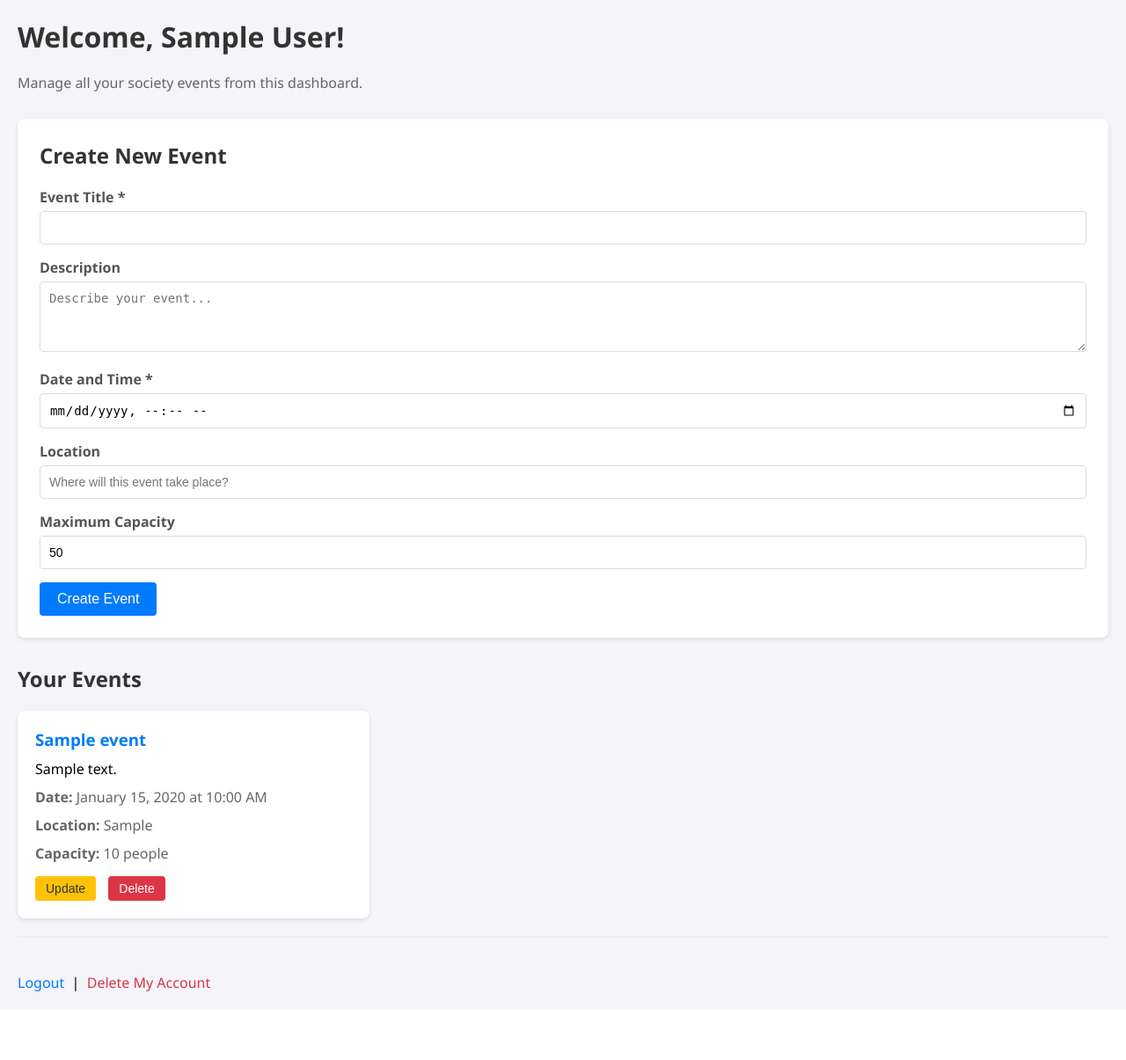
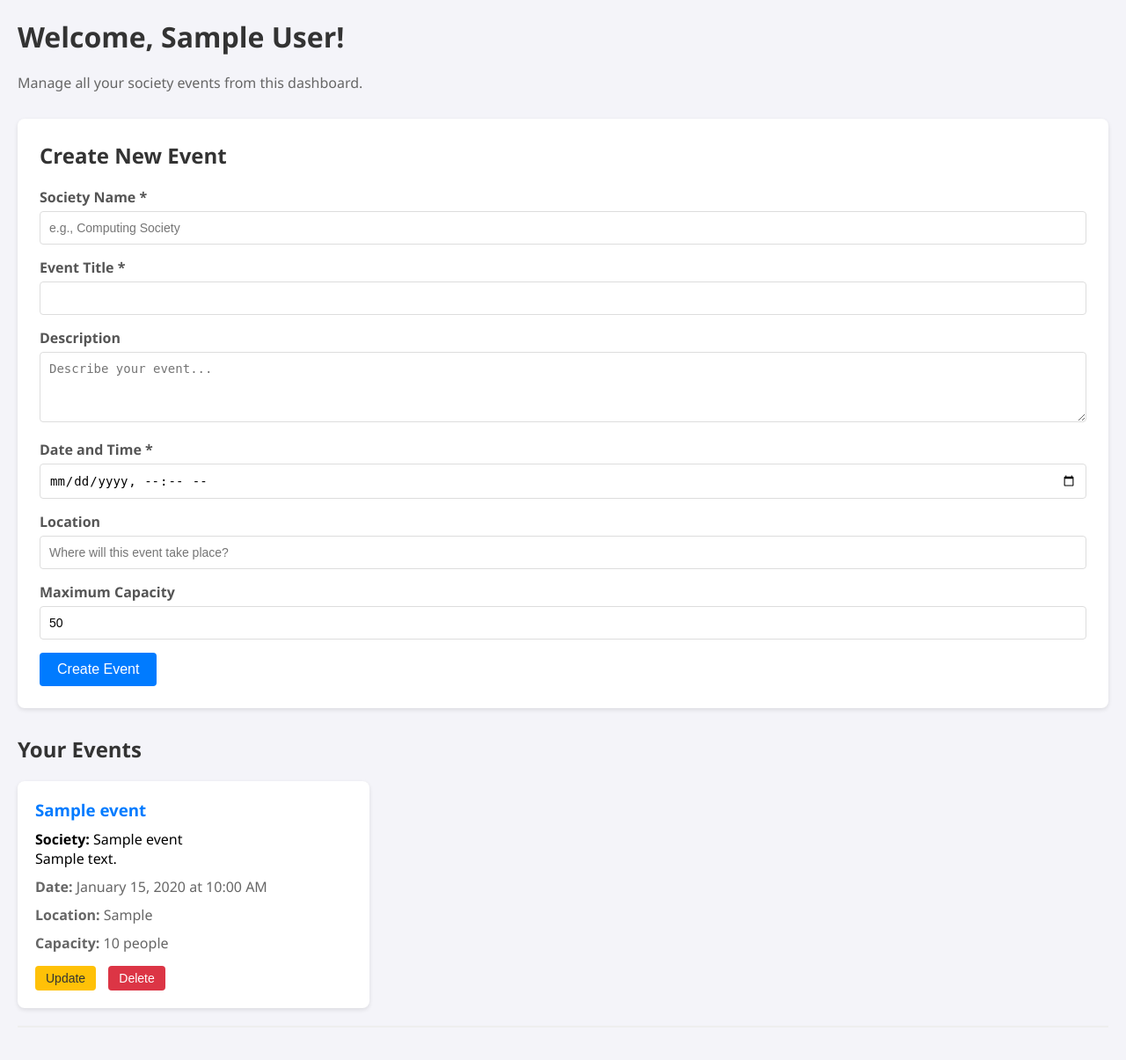
Before and after one commit to Naulikha/su_events_app, a PHP site: page /dashboard/organiser.php in a window 1280 px wide. Shown: the top 1205 px of the page at 88% size. Before the commit the page ends 1127 px from the top, so only its background shows below. Run offline with PHP 8.4, Linux system fonts and the light colour scheme; the visitor is signed in with stand-in values (Sample User, id 1); tables that the repository leaves empty hold one stand-in row (values such as "Sample post"); data that the repository does not hold is empty.

Commit message:
Completed full CRUD for organiser - create, update, delete all tested and working

```diff
--- a/dashboard/organiser.php
+++ b/dashboard/organiser.php
@@ -1,9 +1,11 @@
 <?php
 // Start session to check if user is logged in
+error_reporting(E_ALL);
+ini_set('display_errors', 1);
 session_start();
 
-// If not logged in OR not an organiser, kick them out
-if (!isset($_SESSION['user_id']) || $_SESSION['role'] !== 'organiser') {
+// If not logged in OR not an organiser, don't let them in
+if (!isset($_SESSION['user_id']) || $_SESSION['role'] !== 'Organiser') {
     header("Location: ../auth/login.php");
     exit();
 }
@@ -18,10 +20,11 @@ if ($_SERVER['REQUEST_METHOD'] == 'POST' && isset($_POST['create_event'])) {
     $event_date = $_POST['event_date'];
     $location = $_POST['location'];
     $max_capacity = $_POST['max_capacity'];
+    $society_name = $_POST['society_name'];
     $organiser_id = $_SESSION['user_id'];
 
-    $sql = "INSERT INTO events (organiser_id, title, description, event_date, location, max_capacity)
-            VALUES ('$organiser_id', '$title', '$description', '$event_date', '$location', '$max_capacity')";
+    $sql = "INSERT INTO events (organiser_id, society_name, title, description, event_date, location, max_capacity)
+            VALUES ('$organiser_id', '$society_name', '$title', '$description', '$event_date', '$location', '$max_capacity')";
 
     if ($conn->query($sql) === TRUE) {
         $success = "Event created successfully!";
@@ -33,7 +36,7 @@ if ($_SERVER['REQUEST_METHOD'] == 'POST' && isset($_POST['create_event'])) {
 // Handle delete event
 if (isset($_GET['delete'])) {
     $event_id = $_GET['delete'];
-    $sql = "DELETE FROM events WHERE id = '$event_id' AND organiser_id = '" . $_SESSION['user_id'] . "'";
+    $sql = "DELETE FROM events WHERE event_id = '$event_id' AND organiser_id = '" . $_SESSION['user_id'] . "'";
     if ($conn->query($sql) === TRUE) {
         $success = "Event deleted successfully!";
     } else {
@@ -49,10 +52,11 @@ if ($_SERVER['REQUEST_METHOD'] == 'POST' && isset($_POST['update_event'])) {
     $event_date = $_POST['event_date'];
     $location = $_POST['location'];
     $max_capacity = $_POST['max_capacity'];
+    $society_name = $_POST['society_name'];
 
     $sql = "UPDATE events SET title='$title', description='$description', event_date='$event_date',
-            location='$location', max_capacity='$max_capacity'
-            WHERE id='$event_id' AND organiser_id='" . $_SESSION['user_id'] . "'";
+            location='$location', max_capacity='$max_capacity', society_name='$society_name'
+            WHERE event_id='$event_id' AND organiser_id='" . $_SESSION['user_id'] . "'";
 
     if ($conn->query($sql) === TRUE) {
         $success = "Event updated successfully!";
@@ -214,7 +218,7 @@ $result = $conn->query($sql);
 </head>
 <body>
     <div class="container">
-        <h1>Welcome, <?php echo htmlspecialchars($_SESSION['name']); ?>!</h1>
+        <h1>Welcome, <?php echo htmlspecialchars($_SESSION['full_name']); ?>!</h1>
         <p style="color: #666; margin-bottom: 30px;">Manage all your society events from this dashboard.</p>
 
         <!-- Show success/error messages if any -->
@@ -230,6 +234,10 @@ $result = $conn->query($sql);
         <div class="form-section">
             <h2>Create New Event</h2>
             <form method="POST" action="">
+                <div class="form-group">
+                    <label>Society Name *</label>
+                    <input type="text" name="society_name" required placeholder="e.g., Computing Society">
+                </div>
                 <div class="form-group">
                     <label>Event Title *</label>
                     <input type="text" name="title" required>
@@ -264,6 +272,7 @@ $result = $conn->query($sql);
                 <?php while ($event = $result->fetch_assoc()): ?>
                     <div class="event-card">
                         <h3><?php echo htmlspecialchars($event['title']); ?></h3>
+                        <p><strong>Society:</strong> <?php echo htmlspecialchars($event['society_name']); ?></p>
                         <p><?php echo nl2br(htmlspecialchars($event['description'])); ?></p>
                         <div class="event-detail">
                             <strong>Date:</strong> <?php echo date('F j, Y \a\t g:i A', strtotime($event['event_date'])); ?>
@@ -276,17 +285,21 @@ $result = $conn->query($sql);
                         </div>
 
                         <div class="actions">
-                            <button onclick="toggleEdit(<?php echo $event['id']; ?>)" class="btn-update btn-small">Update</button>
-                            <a href="?delete=<?php echo $event['id']; ?>" onclick="return confirm('Are you sure you want to delete this event? This cannot be undone.')">
+                            <button onclick="toggleEdit(<?php echo $event['event_id']; ?>)" class="btn-update btn-small">Update</button>
+                            <a href="?delete=<?php echo $event['event_id']; ?>" onclick="return confirm('Are you sure you want to delete this event? This cannot be undone.')">
                                 <button type="button" class="btn-delete btn-small">Delete</button>
                             </a>
                         </div>
 
                         <!-- Hidden update form that appears when Update button is clicked -->
-                        <div id="edit-<?php echo $event['id']; ?>" style="display:none;" class="edit-form">
+                        <div id="edit-<?php echo $event['event_id']; ?>" style="display:none;" class="edit-form">
                             <h4 style="margin-bottom: 10px;">Edit Event</h4>
                             <form method="POST">
-                                <input type="hidden" name="event_id" value="<?php echo $event['id']; ?>">
+                                <input type="hidden" name="event_id" value="<?php echo $event['event_id']; ?>">
+                                <div class="form-group">
+                                    <label>Society Name</label>
+                                    <input type="text" name="society_name" value="<?php echo htmlspecialchars($event['society_name']); ?>" required>
+                                </div>
                                 <div class="form-group">
                                     <label>Title</label>
                                     <input type="text" name="title" value="<?php echo htmlspecialchars($event['title']); ?>" required>
@@ -308,7 +321,7 @@ $result = $conn->query($sql);
                                     <input type="number" name="max_capacity" value="<?php echo $event['max_capacity']; ?>">
                                 </div>
                                 <button type="submit" name="update_event" class="btn-small">Save Changes</button>
-                                <button type="button" onclick="toggleEdit(<?php echo $event['id']; ?>)" class="btn-small" style="background:#6c757d;">Cancel</button>
+                                <button type="button" onclick="toggleEdit(<?php echo $event['event_id']; ?>)" class="btn-small" style="background:#6c757d;">Cancel</button>
                             </form>
                         </div>
                     </div>
```
